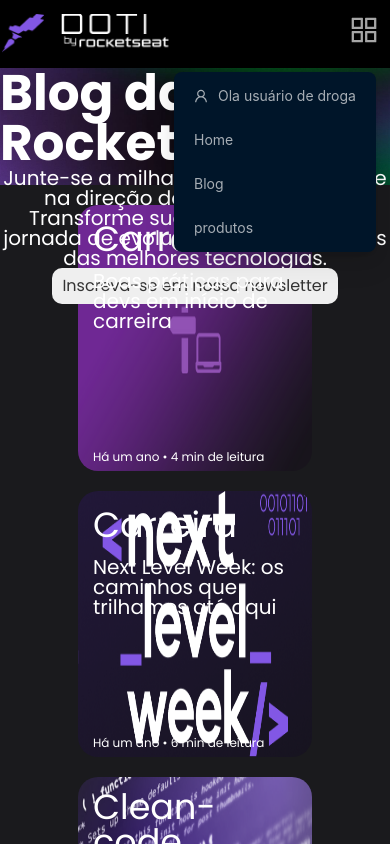
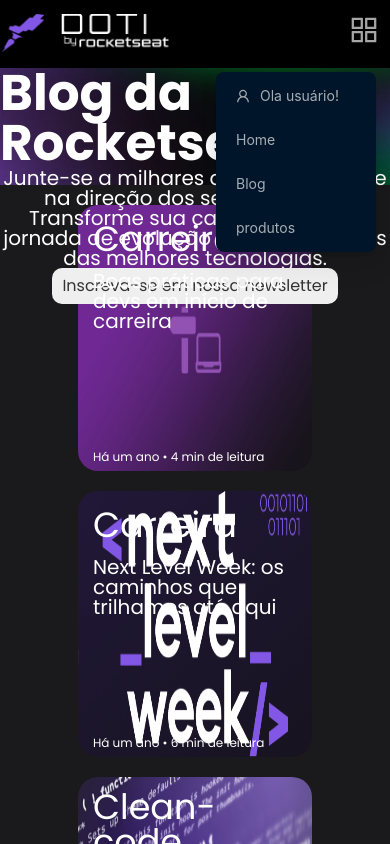
Before and after one commit to laradepaula21/doti-case, a React (Vite) app: page /blog in a window 390 px wide. Both pictures are taken after a click on the element 361 px from the left and 34 px from the top of the page. Shown: the top 844 px of the page. Built offline with nearby package versions, Linux system fonts and the light colour scheme.

Commit message:
Adicionando caminho da pagina de sign up

```diff
--- a/src/components/Header.jsx
+++ b/src/components/Header.jsx
@@ -30,7 +30,7 @@
         <StyledHeaderDesktop>
             <img src={logoDoti} alt="logoDoti" />
             {menu}
-            <a href="./../../">
+            <a href="./../../SignUpPage">
             <StyledUser>
             <UserOutlined />
                 <h2>Olá, Usuário</h2>
--- a/src/components/Menu.jsx
+++ b/src/components/Menu.jsx
@@ -21,7 +21,7 @@
 }
 const items = [
     getItem('', 'menu', false, "", <AppstoreOutlined />, [
-        getItem('Ola usuário de droga', '0', true, "", <UserOutlined />),
+        getItem('Ola usuário!', '0', true, "SignUpPage", <UserOutlined />),
         getItem('Home', '1', true, ""),
         getItem('Blog', '2', true, "blog"),
         getItem('produtos', '3', true,"produtos"),
```
